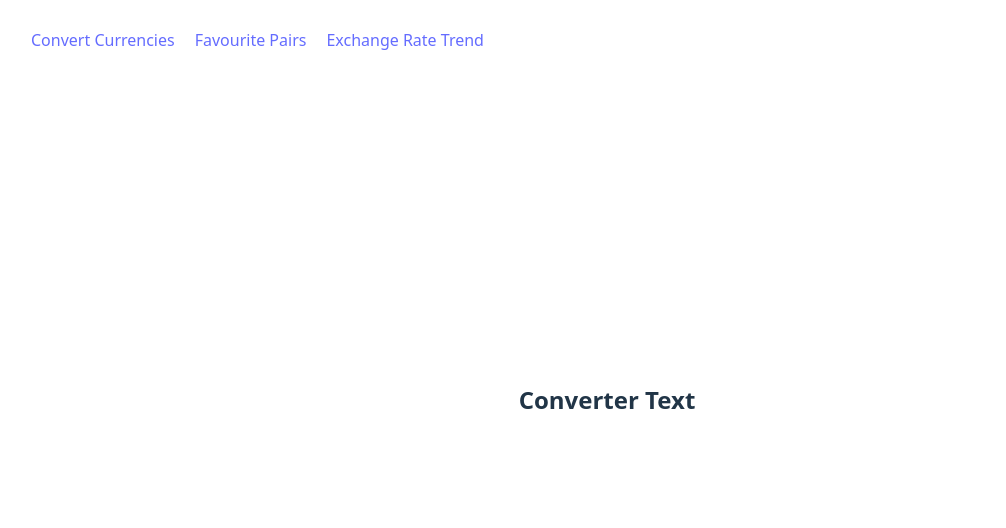
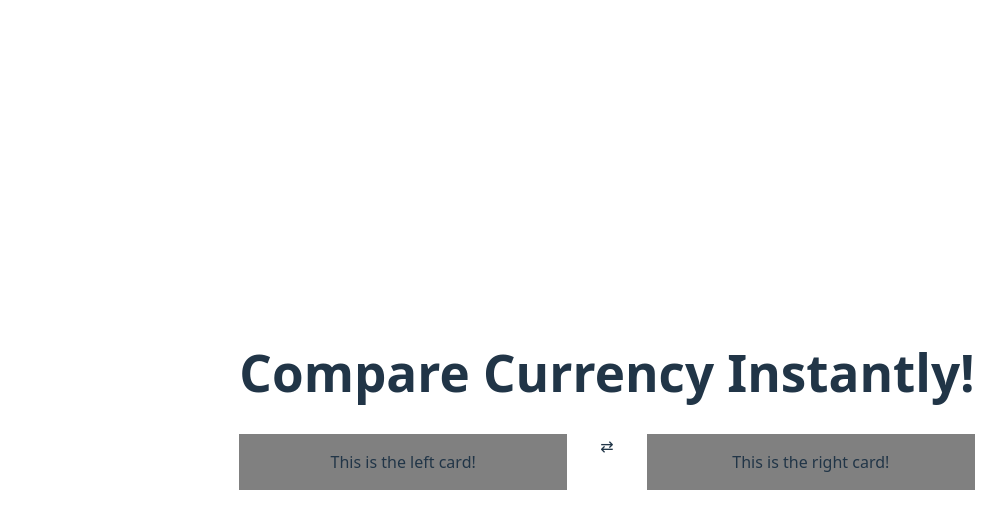
Before and after one commit to junesutan/currency-converter, a React (Vite) app in the folder currency-converter/: page / in a window 1280 px wide. Shown: the top 528 px of the page, without its empty margins (33-1039 px from the left). Built offline with nearby package versions, Linux system fonts and the light colour scheme.

Commit message:
created left and right cards with grid

```diff
--- a/currency-converter/src/App.css
+++ b/currency-converter/src/App.css
@@ -8,6 +8,15 @@
   z-index: 1000;
 }
 
+.navbar a {
+  color: white;
+  text-decoration: none;
+}
+
+.navbar a:hover {
+  color: blue;
+}
+
 .main-content {
   margin-top: 80px;
 }
@@ -16,6 +25,7 @@
   display: flex;
   gap: 20px;
   list-style: none;
+  color: white;
 }
 
 #root {
--- a/currency-converter/src/components/Converter.jsx
+++ b/currency-converter/src/components/Converter.jsx
@@ -1,3 +1,44 @@
-export default function Converter() {
-  return <h2>Converter Text</h2>;
-}
+import React from "react";
+
+const Converter = () => {
+  //   const [baseValue, setBaseValue] = useState("0.00");
+
+  //   const handleChange = (event) => {
+  //     setBaseValue(event.target.value);
+  //   };
+
+  return (
+    <>
+      <h1>Compare Currency Instantly!</h1>
+
+      <div
+        style={{ display: "grid", gridTemplateColumns: "1fr 80px 1fr" }} // creates three columns
+      >
+        <div style={{ background: "grey" }}>
+          <p>This is the left card!</p>
+        </div>
+
+        <div>⇄</div>
+
+        <div style={{ background: "grey" }}>
+          <p>This is the right card!</p>
+        </div>
+      </div>
+      {/* <label htmlFor="basevalue"></label>
+      <input value={baseValue} onChange={handleChange}></input> */}
+    </>
+  );
+};
+
+export default Converter;
+
+/*
+
+TODOS:
+- create the two cards both on the left and right
+    - input field
+    - currency
+    - flag emoji
+- create the exchange button (onClick)
+
+*/
```
